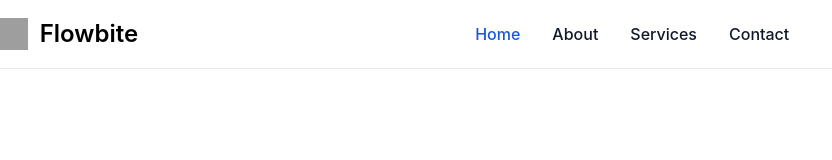
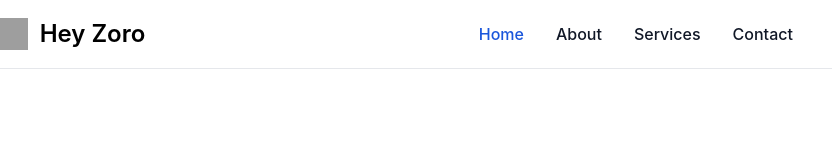
Before and after one commit to shaiksharook999/sk, a website: page src/index.html in a window 1280 px wide. Shown: the full height of the page, 31-863 px from the left. Drawn offline with nearby package versions, Linux system fonts and the light colour scheme; grey boxes are pictures that could not be loaded.

Commit message:
one piece

```diff
--- a/src/index.html
+++ b/src/index.html
@@ -12,7 +12,7 @@
         <div class="max-w-screen-xl flex flex-wrap items-center justify-between mx-auto p-4">
         <a href="https://flowbite.com/" class="flex items-center space-x-3 rtl:space-x-reverse">
             <img src="https://flowbite.com/docs/images/logo.svg" class="h-8" alt="Flowbite Logo">
-            <span class="self-center text-2xl font-semibold whitespace-nowrap dark:text-white">Flowbite</span>
+            <span class="self-center text-2xl font-semibold whitespace-nowrap dark:text-white">Hey Zoro</span>
         </a>
         <div class="flex md:order-2 space-x-3 md:space-x-0 rtl:space-x-reverse">
             <button type="button" class="text-white bg-blue-700 hover:bg-blue-800 focus:ring-4 focus:outline-none focus:ring-blue-300 font-medium rounded-lg text-sm px-4 py-2 text-center dark:bg-blue-600 dark:hover:bg-blue-700 dark:focus:ring-blue-800">Get started</button>
```
